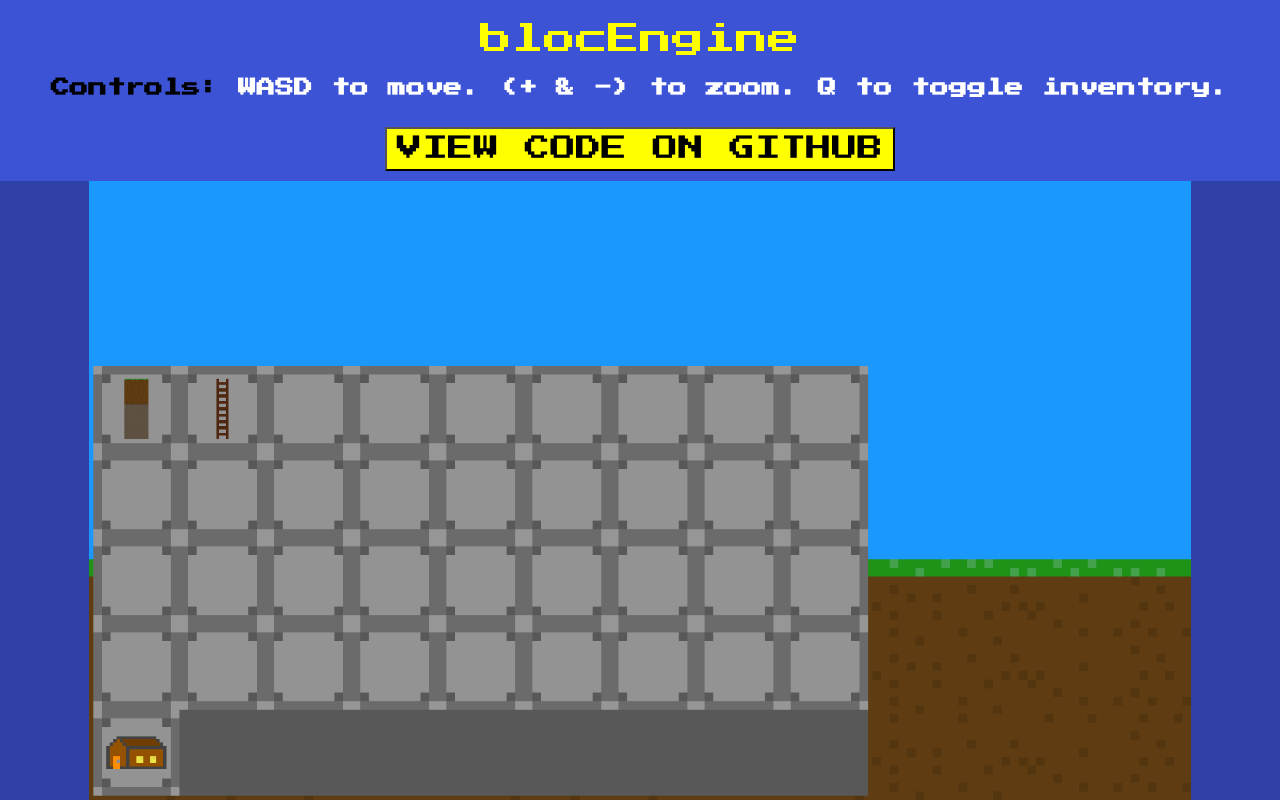
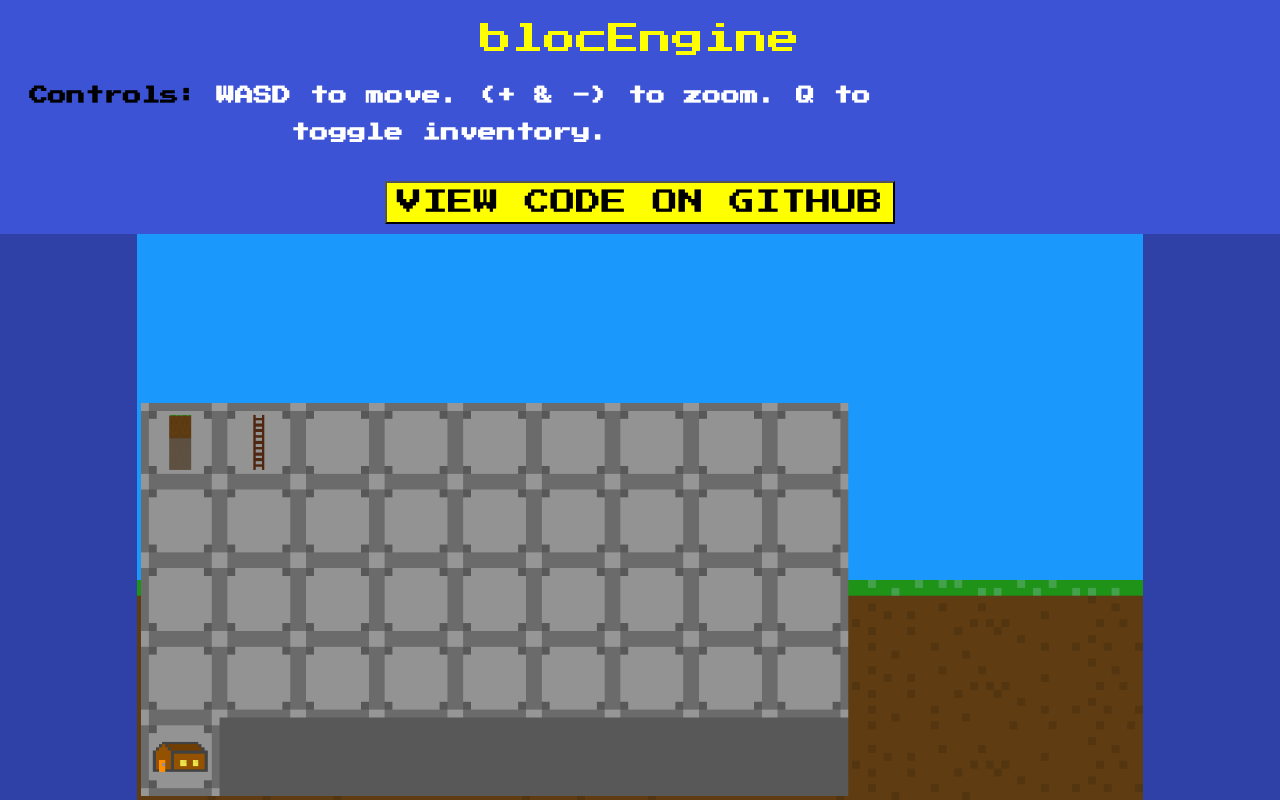
Before and after one commit to DougBeney/blocEngine, a plain HTML site: page index.html in a window 1280 px wide. Drawn offline with nearby package versions, Linux system fonts and the light colour scheme; some icons are missing.

Commit message:
Made h3 work a bit better

```diff
--- a/style.css
+++ b/style.css
@@ -36,6 +36,8 @@ header h1{
 	margin-bottom: 0;
 }
 header h3{
+	max-width: 900px;
+	line-height: 2;
 	color: white;
 	-webkit-user-select: none; /* Chrome/Safari */
 	-moz-user-select: none; /* Firefox */
```
